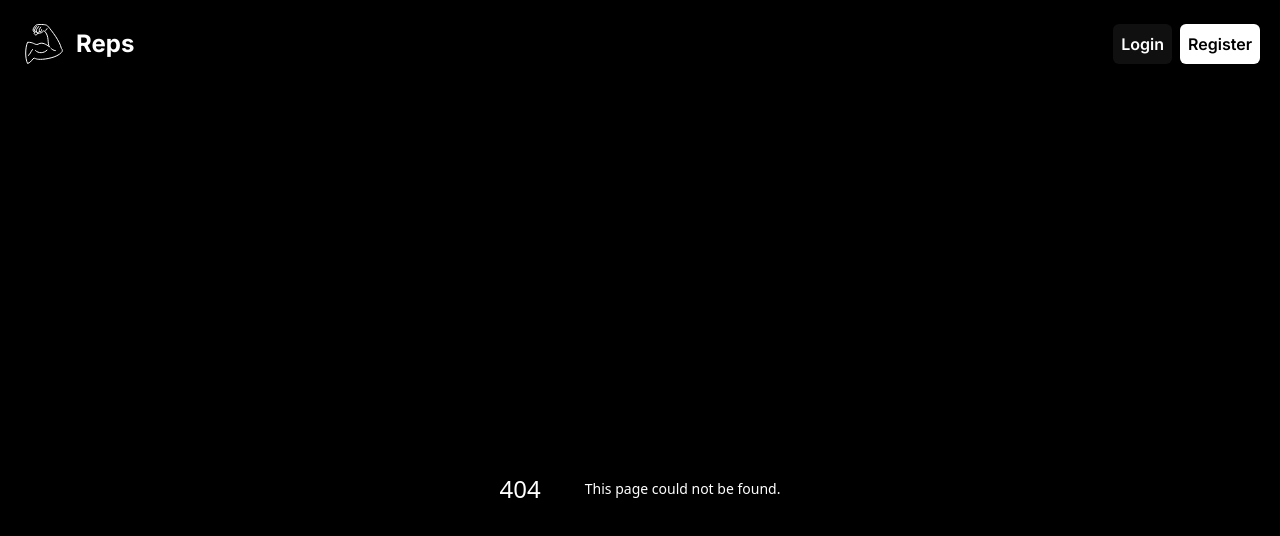
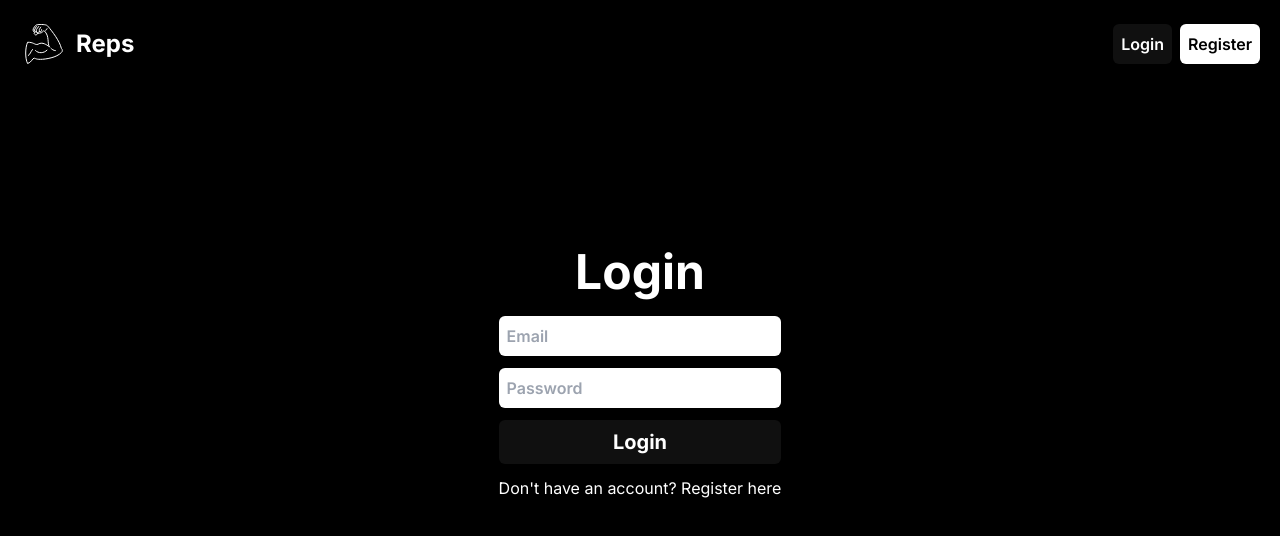
Before and after one commit to shadinmhd/reps, a Next.js app: page /login in a window 1280 px wide. Before the commit this address had no page. Shown: the top 536 px of the page. Built offline with nearby package versions, Linux system fonts and the light colour scheme.

Commit message:
incomplete: login method

```diff
--- /dev/null
+++ b/app/login/page.tsx
@@ -0,0 +1,66 @@
+"use client"
+import { zodResolver } from '@hookform/resolvers/zod'
+import React from 'react'
+import { useForm } from 'react-hook-form'
+import { z } from 'zod'
+import Link from 'next/link'
+
+const formSchema = z.object({
+	email: z.string().email({ message: "Please enter a valid email" }),
+	password: z.string().min(1, { message: "This field cannot be empty" })
+})
+
+type formType = z.infer<typeof formSchema>
+
+const Login = () => {
+
+	const { register, formState: { errors }, handleSubmit } = useForm<formType>({ resolver: zodResolver(formSchema) })
+
+	const onSubmit = async (data: formType) => {
+		console.log(data)
+		try {
+
+			const resposne = await fetch("/api/auth/login", {
+				method: "POST",
+				body: JSON.stringify(data)
+			})
+
+
+		} catch (error) {
+			console.log(error)
+		}
+	}
+
+	return (
+		<div className='flex flex-col gap-5 items-center pt-40'>
+			<h1 className='text-5xl font-bold'>Login</h1>
+			<form className='flex flex-col gap-3' onSubmit={handleSubmit(onSubmit)}>
+
+				<input
+					{...register("email")}
+					type="text"
+					placeholder='Email'
+					className="rounded-md p-2 outline-none text-black font-semibold"
+				/>
+				{errors.email && <p className='text-red-500'>{errors.email.message}</p>}
+
+				<input
+					{...register("password")}
+					type="password"
+					placeholder='Password'
+					className="rounded-md p-2 outline-none text-black font-semibold"
+				/>
+				{errors.email && <p className='text-red-500'>{errors.email.message}</p>}
+
+				<button type='submit' className='text-xl font-bold bg-[#101010] rounded-md p-2'>
+					Login
+				</button>
+				<Link href={"/register"}>
+					Don&apos;t have an account? Register here
+				</Link>
+			</form>
+		</div>
+	)
+}
+
+export default Login
--- /dev/null
+++ b/pages/api/auth/login.ts
@@ -0,0 +1,27 @@
+import userModel from "@/models/user.model"
+import { NextApiRequest, NextApiResponse } from "next"
+
+//TODO: add token creation
+//TODO: complete the login method
+
+const handler = async (req: NextApiRequest, res: NextApiResponse) => {
+	try {
+
+		const { email, password } = req.body
+
+		const userSearch = await userModel.findOne({ email })
+
+		res.status(200).send({
+			success: true,
+			message: "logged in successfully"
+		})
+
+	} catch (error) {
+		res.status(500).send({
+			success: false,
+			message: "server error"
+		})
+	}
+}
+
+export default handler
```
